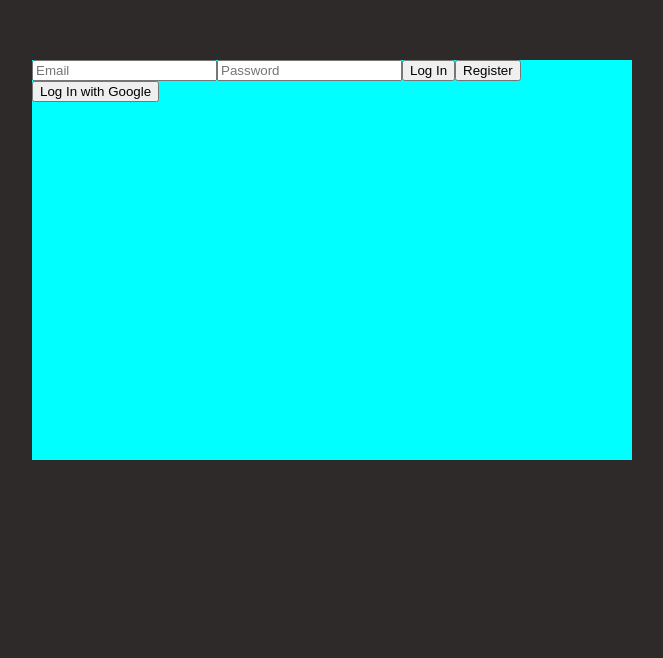
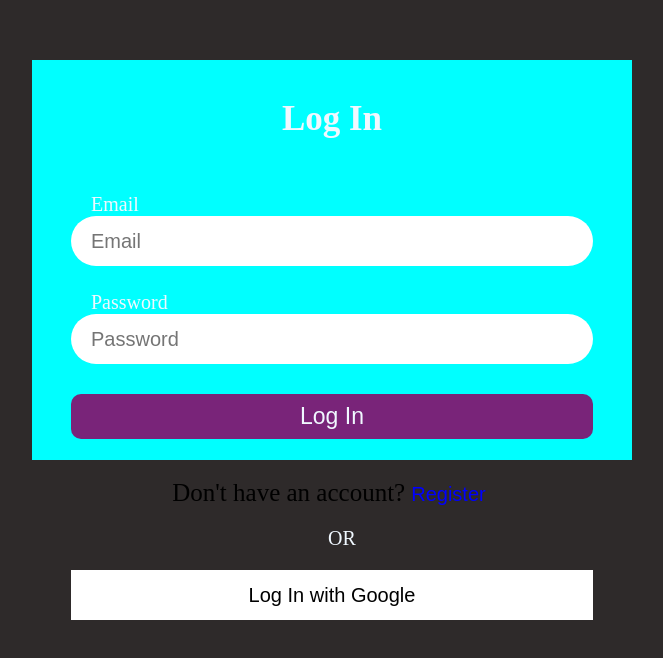
Before and after one commit to HenryHardcore/blog-app-React, a React (Vite) app in the folder vite-project/: page / in a window 1280 px wide. Shown: the part 140-798 px from the top of the page, without its empty margins (308-971 px from the left). Built offline with nearby package versions, Linux system fonts and the light colour scheme; no server answers.

Commit message:
styling login form

```diff
--- a/vite-project/src/LoginForm.jsx
+++ b/vite-project/src/LoginForm.jsx
@@ -34,20 +34,32 @@ export default function LoginForm() {
   };
 
   return (
-    <div>
+    <div className='login-form'>
+      <h2>Log In</h2>
+      <div className='email-container'>
+        <p>Email</p>
         <input
+        className='email-input'
           type="email"
           placeholder="Email"
           value={email}
           onChange={(e) => setEmail(e.target.value)} />
+      </div>
+      <div className='password-container'>
+        <p>Password</p>
         <input
+          className='password-input'
           type="password"
           placeholder="Password"
           value={password}
           onChange={(e) => setPassword(e.target.value)} />
-      <button onClick={handleEmailLogin}>Log In</button>
-      <button onClick={handleRegister}>Register</button>
-      <button onClick={handleGoogleLogin}>Log In with Google</button>
+      </div>
+      <button className='signin-button' onClick={handleEmailLogin}>Log In</button>
+      <label className='register-label'>Don't have an account?<button onClick={handleRegister}>Register</button></label>
+
+      <p>OR</p>
+
+      <button className='login-google' onClick={handleGoogleLogin}>Log In with Google</button>
     </div>
   );
 }
--- /dev/null
+++ b/vite-project/src/ligin-form.css
@@ -0,0 +1,82 @@
+.login-form {
+  display: flex;
+  justify-content: center;
+  align-items: center;
+  flex-direction: column;
+  padding: 10px;
+}
+.login-form h2{
+  font-size: 35px;
+  color: aliceblue;
+}
+.login-form p{
+  margin: 0;
+  text-align: left;
+  margin-left: 20px;
+  font-size: 20px;
+  color: aliceblue;
+}
+.email-container {
+  width: 90%;
+  margin: 25px 0;
+}
+.email-input{
+  width: 100%;
+  height: 50px;
+  padding-left: 20px;
+  box-sizing: border-box;
+  border-radius: 50px;
+  border: none;
+  outline: none;
+  color: black;
+  font-size: 20px;
+}
+.password-container {
+  width: 90%;
+  margin-bottom: 10px;
+}
+.password-input {
+  width: 100%;
+  height: 50px;
+  padding-left: 20px;
+  box-sizing: border-box;
+  border-radius: 50px;
+  border: none;
+  outline: none;
+  color: black;
+  font-size: 20px;
+}
+.signin-button {
+  margin: 20px 0;
+  height: 45px;
+  width: 90%;
+  border: none;
+  outline: none;
+  font-size: 23px;
+  background-color: rgb(121, 36, 121);
+  color: aliceblue;
+  border-radius: 10px;
+  cursor: pointer;
+}
+.register-label {
+  font-size: 25px;
+  margin: 20px 0;
+}
+.register-label button {
+  font-size: 20px;
+  background-color: transparent;
+  border: none;
+  outline: none;
+  color: blue;
+  cursor: pointer;
+}
+.login-google {
+  margin-top: 20px;
+  height: 50px;
+  width: 90%;
+  font-size: 20px;
+  border: none;
+  outline: none;
+  background-color: white;
+  cursor: pointer;
+}
--- a/vite-project/src/main.jsx
+++ b/vite-project/src/main.jsx
@@ -11,6 +11,7 @@ import './myblogs.css'
 import './malevijesti.css'
 import './make-post.css'
 import './app.css'
+import './ligin-form.css'
 import { AuthProvider } from './auth.jsx';
 
 createRoot(document.getElementById('root')).render(
```
Lines whose indentation alone changed are shown as unchanged.
